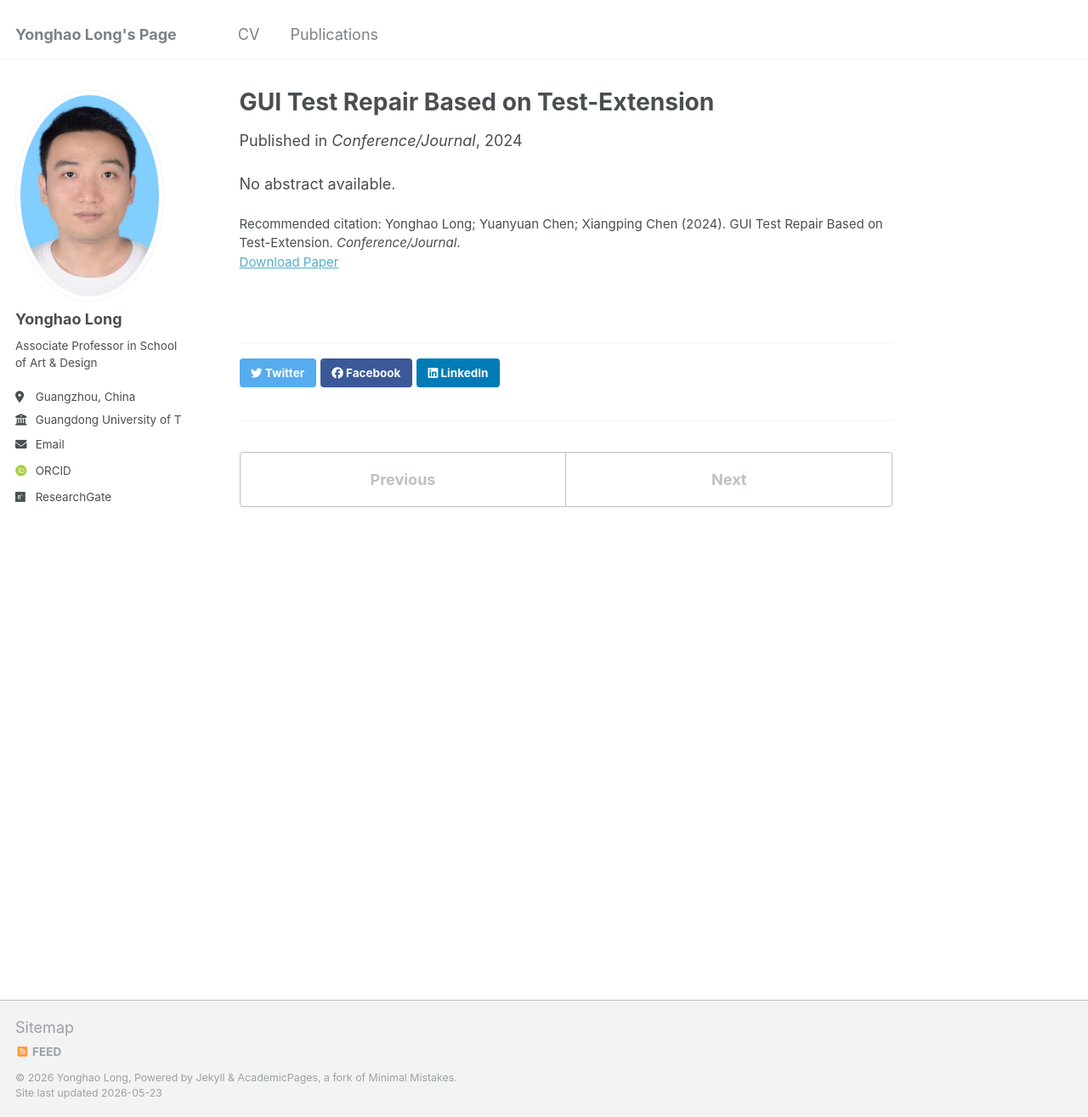
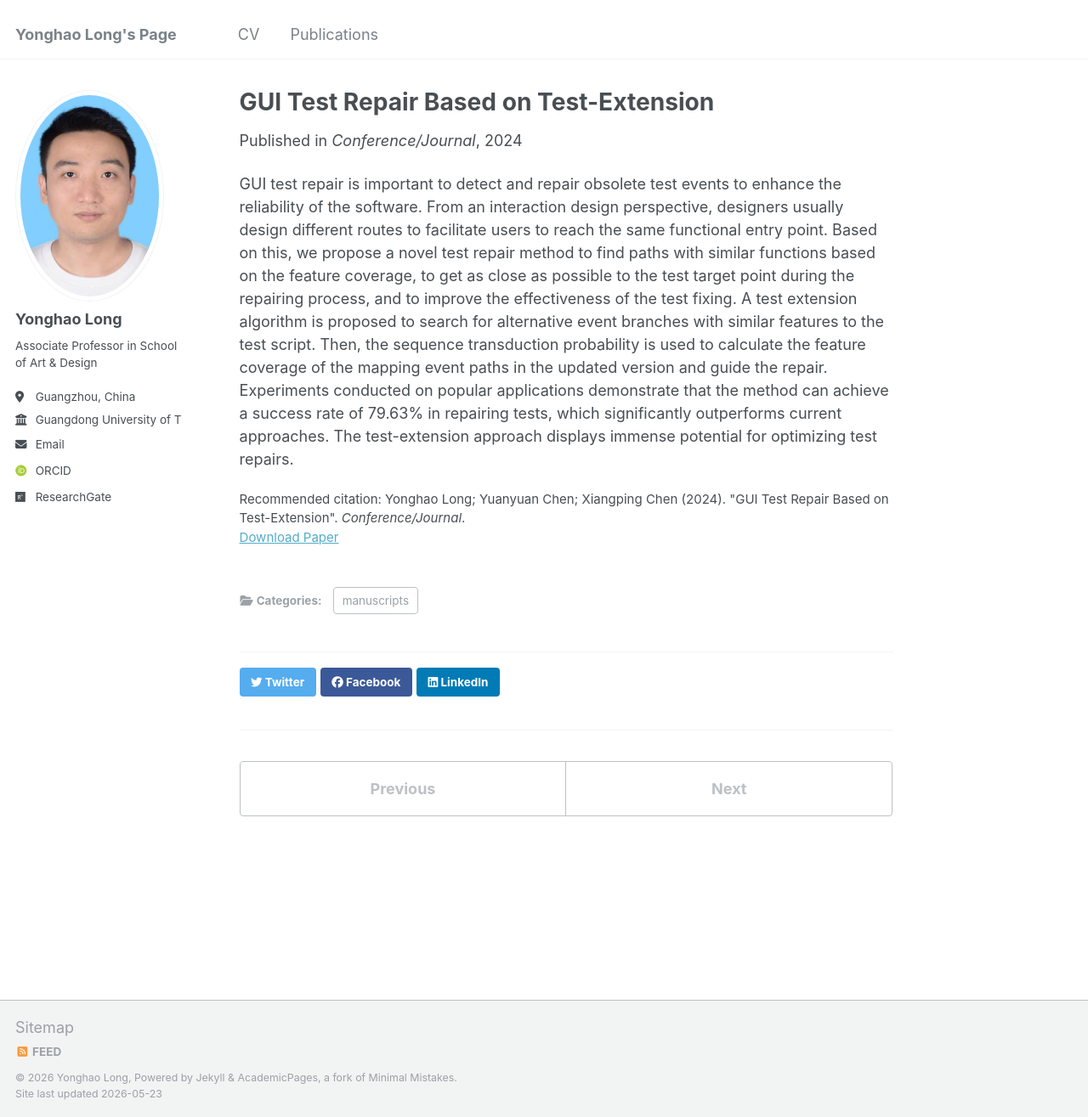
Before and after one commit to qoolyh/qoolyh.github.io, a Jekyll site: the page built from _publications/2024-gui-test-repair-based-on-test-extension.md, in a window 1280 px wide and 1315 px high. Shown: the whole window at 85% size. Built offline with Jekyll 4.4.1, drawn with Linux system fonts in a browser that asks for light colours; some web fonts are replaced.

Commit message:
Update 2024-gui-test-repair-based-on-test-extension.md

```diff
--- a/_publications/2024-gui-test-repair-based-on-test-extension.md
+++ b/_publications/2024-gui-test-repair-based-on-test-extension.md
@@ -1,11 +1,13 @@
 ---
 title: "GUI Test Repair Based on Test-Extension"
 collection: publications
-permalink: /publication/2024-gui-test-repair-based-on-test-extension
-excerpt: 'No abstract available....'
-date: 2024-01-01
+category: manuscripts
+permalink: /publication/2024-10-27-gui-test-repair-based-on-test-extension
+excerpt: 'We propose a novel test repair method to find paths with similar functions based on the feature coverage, to get as close as possible to the test target point during the repairing process, and to improve the effectiveness of the test fixing'
+date: 2024-10-27
 venue: 'Conference/Journal'
 paperurl: 'https://doi.org/10.1145/3691620.3695323'
-citation: 'Yonghao Long; Yuanyuan Chen; Xiangping Chen (2024). GUI Test Repair Based on Test-Extension. <i>Conference/Journal</i>.'
+citation: 'Yonghao Long; Yuanyuan Chen; Xiangping Chen (2024). "GUI Test Repair Based on Test-Extension". <i>Conference/Journal</i>.'
 ---
-No abstract available.
+
+GUI test repair is important to detect and repair obsolete test events to enhance the reliability of the software. From an interaction design perspective, designers usually design different routes to facilitate users to reach the same functional entry point. Based on this, we propose a novel test repair method to find paths with similar functions based on the feature coverage, to get as close as possible to the test target point during the repairing process, and to improve the effectiveness of the test fixing. A test extension algorithm is proposed to search for alternative event branches with similar features to the test script. Then, the sequence transduction probability is used to calculate the feature coverage of the mapping event paths in the updated version and guide the repair. Experiments conducted on popular applications demonstrate that the method can achieve a success rate of 79.63% in repairing tests, which significantly outperforms current approaches. The test-extension approach displays immense potential for optimizing test repairs.
```
